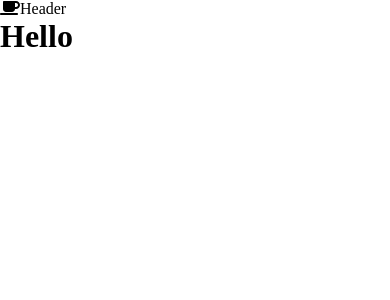
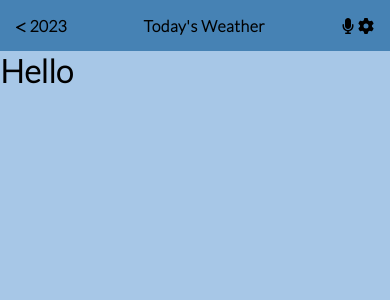
Before and after one commit to Kashif-Saleem-Ghuman/react-capstone, a React (Create React App) app: page / in a window 390 px wide. Shown: the top 300 px of the page. Built offline with nearby package versions, Linux system fonts and the light colour scheme.

Commit message:
add header component

```diff
--- a/src/App.css
+++ b/src/App.css
@@ -1,5 +1,57 @@
-* {
-  padding: 0;
-  margin: 0;
-  box-sizing: border-box;
+@import url('https://fonts.googleapis.com/css2?family=Lato:wght@300&display=swap');
+
+@media only screen and (max-width: 762px) {
+  * {
+    padding: 0;
+    margin: 0;
+    box-sizing: border-box;
+    font-family: 'Lato', sans-serif;
+  }
+
+  :root {
+    --primary-color: rgb(167, 199, 231);
+    --secondary-color: rgb(70, 130, 180);
+  }
+
+  body {
+    background-color: var(--primary-color);
+  }
+
+  .nav-bar {
+    display: flex;
+    justify-content: space-between;
+    padding: 1rem;
+    background-color: var(--secondary-color);
+  }
 }
+
+.date-icon {
+  display: flex;
+  gap: 0.25rem;
+  align-items: baseline;
+}
+
+.less-than-symbol {
+  font-weight: 100;
+  font-size: 0.8rem;
+}
+
+.year {
+  font-weight: 700;
+  font-size: 1rem;
+}
+
+.weather {
+  font-weight: 700;
+  letter-spacing: 0.03rem;
+}
+
+.mic-icon-wrapper {
+  display: flex;
+  gap: 0.25rem;
+  align-items: baseline;
+}
+
+.mic {
+  font-weight: 100;
+}
--- a/src/Components/Header.js
+++ b/src/Components/Header.js
@@ -1,12 +1,29 @@
 import React from 'react';
 import { FontAwesomeIcon } from '@fortawesome/react-fontawesome';
-import { faCoffee } from '@fortawesome/free-solid-svg-icons';
+import {
+  faLessThan, faMicrophone, faGear,
+} from '@fortawesome/free-solid-svg-icons';
 
 const Header = () => (
-  <div>
-    <FontAwesomeIcon icon={faCoffee} />
-    Header
-  </div>
+  <>
+    <div className="nav-bar">
+      <div className="date-icon">
+        <span className="less-than-symbol"><FontAwesomeIcon icon={faLessThan} /></span>
+        <span className="year">
+          2023
+        </span>
+      </div>
+
+      <div className="weather">
+        Today&apos;s Weather
+      </div>
+      <div className="mic-icon-wrapper">
+        <span className="mic"><FontAwesomeIcon icon={faMicrophone} /></span>
+        <span className="gear"><FontAwesomeIcon icon={faGear} /></span>
+      </div>
+    </div>
+
+  </>
 );
 
 export default Header;
```
